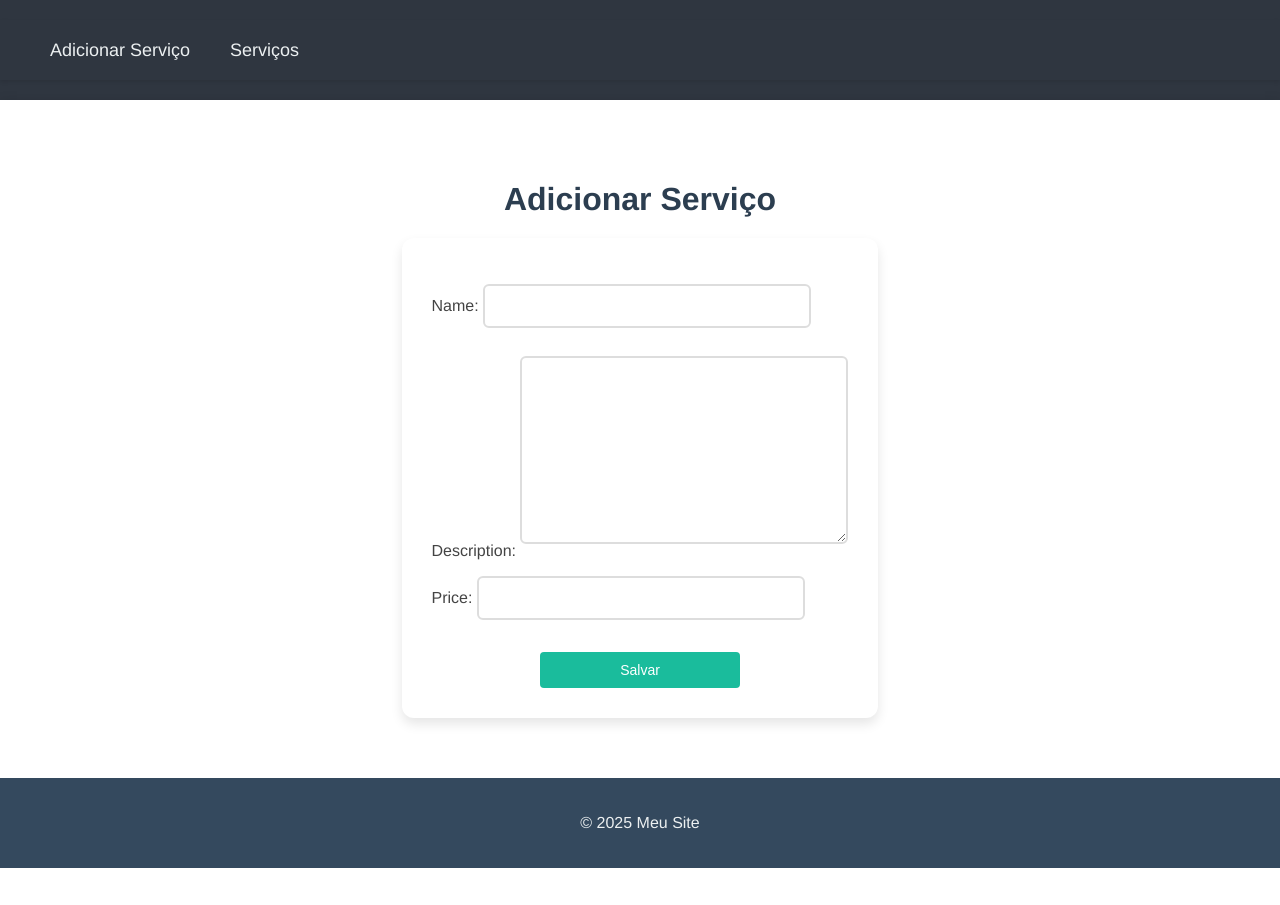
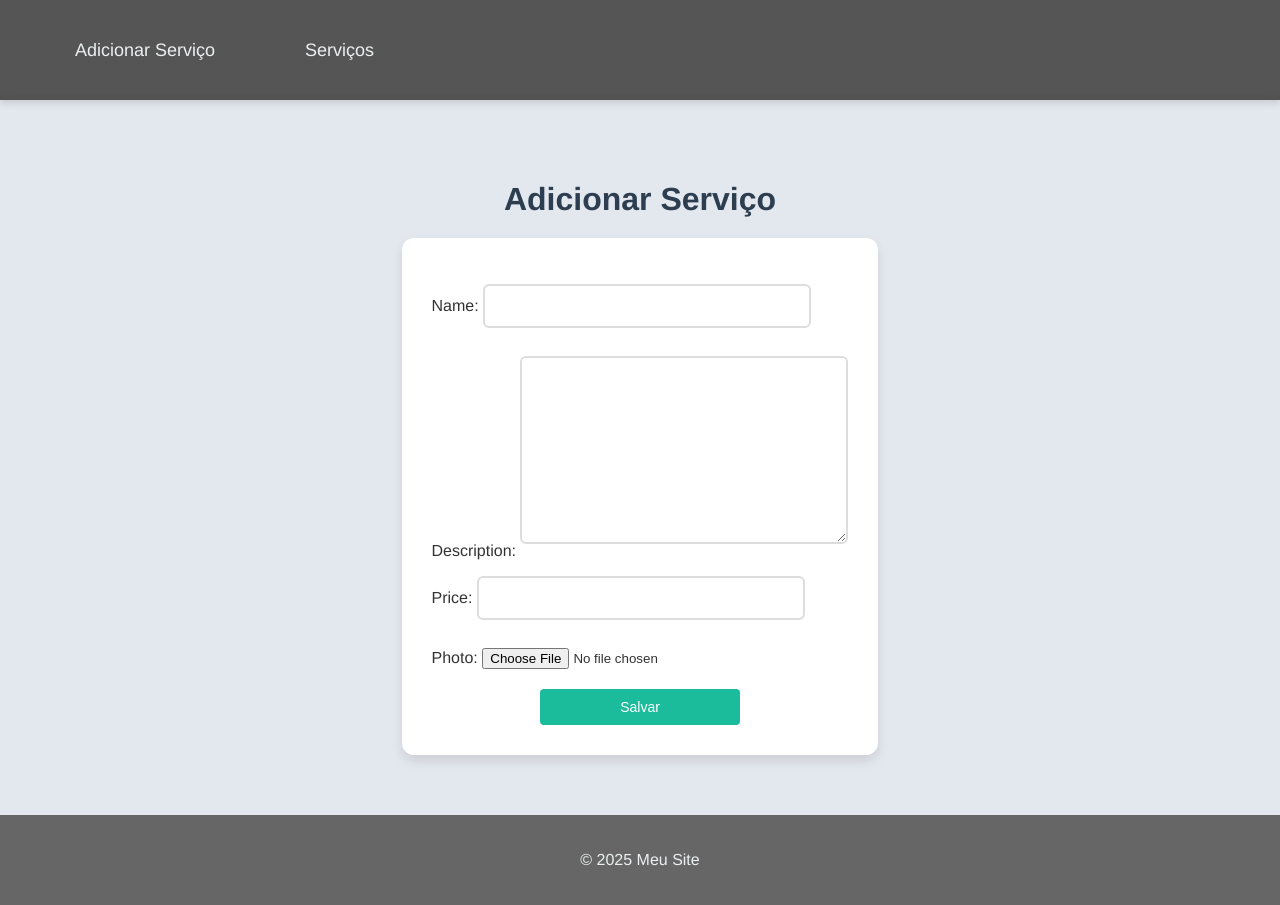
Before and after one commit to Luisf66/Services_Py-Django, a Django app: page /new_service/ in a window 1280 px wide. Before the commit the page ends 868 px from the top, so only its background shows below. Run offline with Django 4.2, Linux system fonts and the light colour scheme.

Commit message:
feat: image in service + visual improvements

```diff
--- a/app/settings.py
+++ b/app/settings.py
@@ -9,7 +9,7 @@ https://docs.djangoproject.com/en/4.2/topics/settings/
 For the full list of settings and their values, see
 https://docs.djangoproject.com/en/4.2/ref/settings/
 """
-
+import os
 from pathlib import Path
 
 # Build paths inside the project like this: BASE_DIR / 'subdir'.
@@ -118,6 +118,9 @@ USE_TZ = True
 
 STATIC_URL = 'static/'
 
+MEDIA_ROOT = os.path.join(BASE_DIR, 'media')
+MEDIA_URL = '/media/'
+
 # Default primary key field type
 # https://docs.djangoproject.com/en/4.2/ref/settings/#default-auto-field
 
--- a/app/templates/base.html
+++ b/app/templates/base.html
@@ -10,13 +10,13 @@
       font-family: 'Helvetica Neue', Arial, sans-serif;
       margin: 0;
       padding: 0;
-      background-color: #f4f7fc; /* Cor de fundo mais suave */
-      color: #444; /* Cor de texto mais suave */
+      background-color: #e3e7ee; /* Azul acinzentado bem claro */
+      color: #333; /* Texto mais escuro */
     }
 
     /* Header Styles */
     header {
-      background-color: #2f3640; /* Azul escuro mais suave */
+      background-color: #555 !important; /* Cinza médio */
       color: #ecf0f1; /* Texto claro */
       text-align: center;
       padding: 20px 0;
@@ -25,7 +25,7 @@
 
     /* Footer Styles */
     footer {
-      background-color: #34495e; /* Cinza escuro */
+      background-color: #666; /* Cinza um pouco mais escuro */
       color: #ecf0f1; /* Texto claro */
       padding: 20px;
       text-align: center;
@@ -33,14 +33,13 @@
 
     /* Navigation Styles */
     nav {
-      background-color: #2f3640; /* Azul escuro mais suave */
+      background-color: #555; /* Cinza médio */
       color: #ecf0f1;
       height: 60px;
       display: flex;
       justify-content: space-between;
       align-items: center;
       padding: 0 30px;
-      box-shadow: 0 2px 4px rgba(0, 0, 0, 0.1); /* Sombra suave */
     }
 
     nav ul {
@@ -58,30 +57,30 @@
       color: #ecf0f1; /* Cor clara para os links */
       text-decoration: none;
       font-size: 18px;
-      padding: 15px 0;
-      transition: color 0.3s ease, transform 0.3s ease;
+      padding: 10px 25px;
+      border-radius: 30px; /* Botões estilo pílula */
+      transition: color 0.3s ease, background-color 0.3s ease;
     }
 
     nav ul li a:hover {
-      color: #f39c12; /* Dourado suave no hover */
-      background-color: #34495e; /* Cor de fundo sutil e elegante */
-      transform: scale(1.05); /* Leve aumento de tamanho no hover */
+      color:rgb(0, 0, 0) !important; /* Dourado suave no hover */
+      background-color: #777; /* Cinza mais escuro no hover */
+      border-radius: 10px; /* Cantos levemente arredondados */
     }
 
     nav ul li.active a {
-      background-color: #e67e22; /* Laranja queimado para o item ativo */
+      background-color: #888; /* Cinza ainda mais escuro para o item ativo */
       color: #fff; /* Texto claro no item ativo */
     }
 
     nav ul li.active a:hover {
-      background-color: #f39c12; /* Dourado suave no hover do item ativo */
-      color: #fff; /* Manter a cor clara no hover do item ativo */
+      background-color: #999; /* Cinza mais claro no hover do item ativo */
+      color: #fff;
     }
 
     /* Main Content Styles */
     main {
       padding: 40px;
-      background-color: #ffffff;
       box-shadow: 0 0 10px rgba(0, 0, 0, 0.1); /* Sombra suave para destacar o conteúdo */
     }
 
--- a/app/urls.py
+++ b/app/urls.py
@@ -16,8 +16,10 @@ Including another URLconf
 """
 from django.contrib import admin
 from django.urls import path, include
+from django.conf import settings
+from django.conf.urls.static import static
 
 urlpatterns = [
     path('admin/', admin.site.urls),
     path('', include('services.urls')),
-]
+] + static(settings.MEDIA_URL, document_root=settings.MEDIA_ROOT)
--- a/requirements.txt
+++ b/requirements.txt
@@ -3,6 +3,7 @@ coverage==7.7.1
 Django==5.1.7
 iniconfig==2.1.0
 packaging==24.2
+pillow==11.1.0
 pluggy==1.5.0
 pytest==8.3.5
 pytest-django==4.10.0
--- a/services/models.py
+++ b/services/models.py
@@ -13,6 +13,7 @@ class Service(models.Model):
     name = models.CharField(max_length=100)
     description = models.TextField()
     price = models.FloatField()
+    photo = models.ImageField(upload_to='services/', null=True, blank=True)
     #requester = models.ForeignKey(User, on_delete=models.PROTECT)
     #provider = models.ForeignKey(User, on_delete=models.PROTECT)
     #date = models.DateField(auto_now_add=True)
--- a/services/templates/service_detail.html
+++ b/services/templates/service_detail.html
@@ -86,6 +86,9 @@
 </style>
 
 <div class="car-card">
+    {% if object.photo %}
+        <img src="{{ object.photo.url }}" alt="{{ object.name }}"> <!-- Adicionando imagem ao card -->
+    {% endif %}
     <h2>{{ object.name }}</h2>
     <p><strong>Preço:</strong> R$ {{ object.price }}</p>
     <p><strong>Descrição:</strong> {{ object.description }}</p>
--- a/services/templates/services_list.html
+++ b/services/templates/services_list.html
@@ -148,8 +148,10 @@
     {% for service in services %}
       <a href="{% url 'service_detail' service.pk %}">
         <div class="car_card">
-          <img src="{{ service.image.url }}" alt="{{ service.name }}"> <!-- Adicionando imagem ao card -->
-          <h2>{{ service.name }}</h2>
+          {% if service.photo %}
+            <img src="{{ service.photo.url }}" alt="{{ service.name }}"> <!-- Adicionando imagem ao card -->
+          {% endif %}
+            <h2>{{ service.name }}</h2>
           <p class="price">Preço: R$ {{ service.price }}</p>
           <p>{{ service.description }}</p>
         </div>
```
Also changed, not shown: media/services/caseiro.webp (added), media/services/lavarapido.webp (added), media/services/limparpc.jpg (added), services/migrations/0003_service_photo.py (added).
